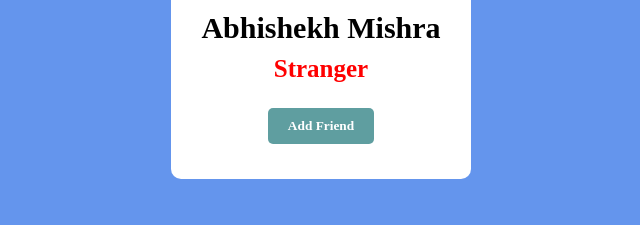
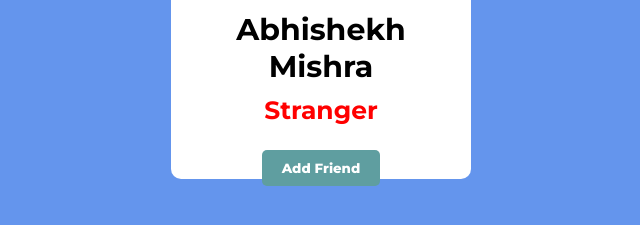
Before and after one commit to abhijeetrawat25/Facebook-Friend-Request, a plain HTML site: page index.html in a window 1280 px wide. Shown: the part 421-646 px from the top of the page, without its empty margins (319-959 px from the left). Drawn offline with Linux system fonts and the light colour scheme.

Commit message:
Update style.css

```diff
--- a/style.css
+++ b/style.css
@@ -2,7 +2,7 @@
     margin: 0;
     padding: 0;
     box-sizing: border-box;
-    font-family: 'Gilroy';
+    font-family: "Montserrat", sans-serif;
 }
 html,body{
     height: 100%;
```
